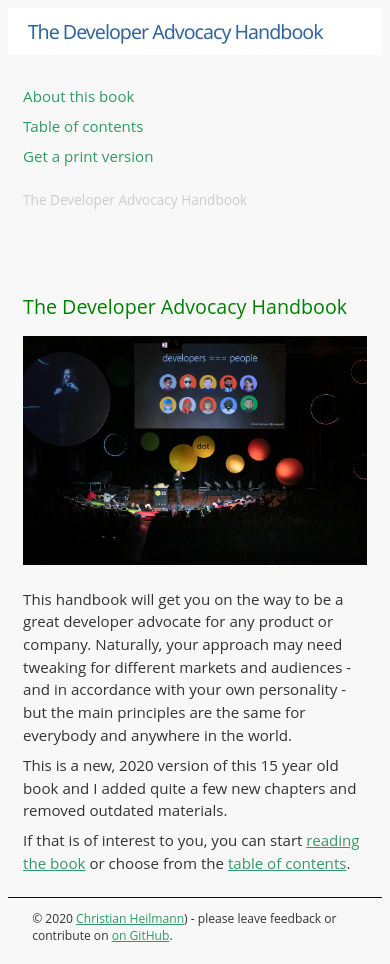
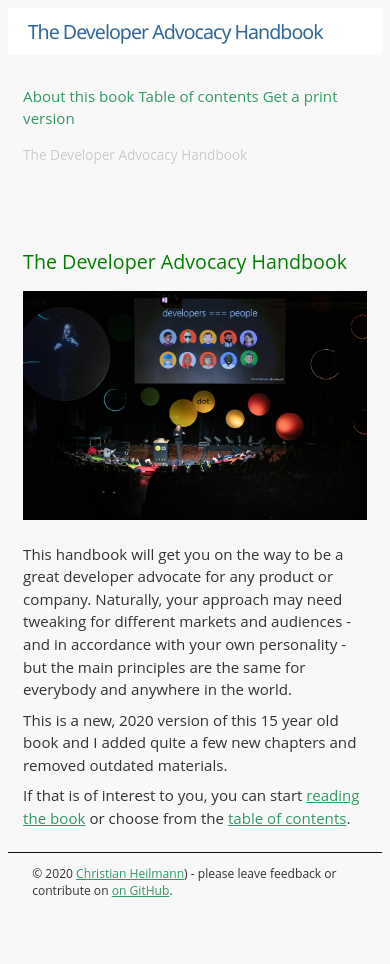
Before and after one commit to codepo8/developer-advocacy-handbook, a Jekyll site: the page built from README.md, in a window 390 px wide. Built offline with Jekyll 4.4.1, drawn with Linux system fonts in a browser that asks for light colours; our own code applies the rules of GitHub Pages for plain Markdown files; after the commit the page ends 919 px from its top, so only the background shows below that.

Commit message:
Update styles.css

```diff
--- a/assets/styles.css
+++ b/assets/styles.css
@@ -86,6 +86,13 @@ ul a {
 ul ul a {
   font-weight: normal;
 }
+
+@media all and (max-width: 650px) {
+    nav ul:nth-child(1) li {
+    display: inline;
+  }
+}
+
 nav ul:nth-child(2){
   font-size: .9em;
 }
```
